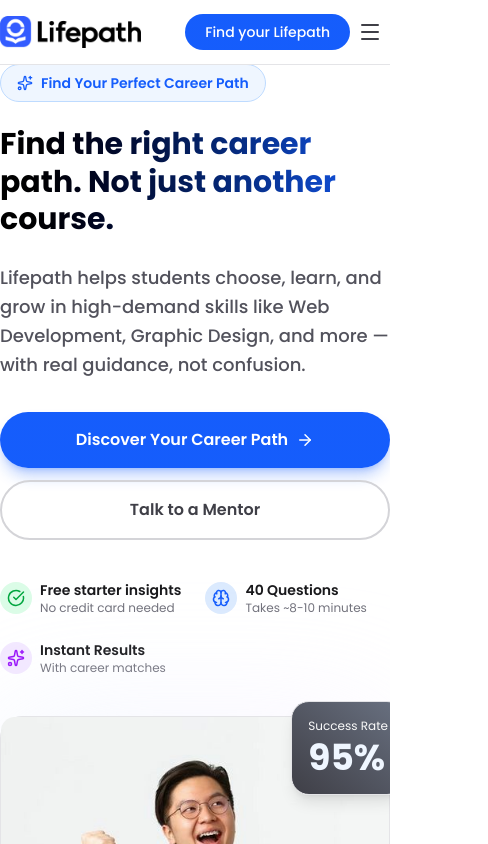
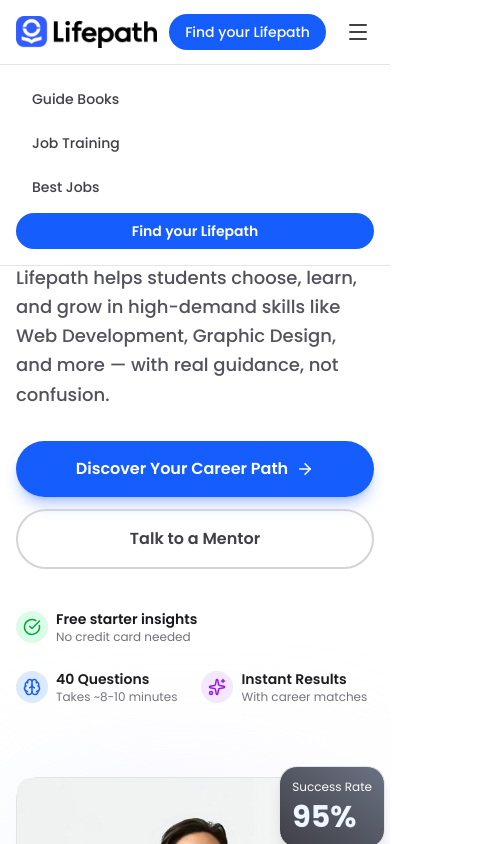
Before and after one commit to lifepathnepal/Lifepath-frontend, a Next.js app: page / in a window 390 px wide. Both pictures are taken after a click on the button 370 px from the left and 32 px from the top of the page. Shown: the top 844 px of the page, 488 px wide, since content can reach past the window. Built offline with nearby package versions, Linux system fonts and the light colour scheme.

Commit message:
feat(responsiveness):check responsive

```diff
--- a/app/components/home/HeroSection.tsx
+++ b/app/components/home/HeroSection.tsx
@@ -7,8 +7,8 @@
 export default function HeroSection() {
   return (
     <section className="min-h-screen w-full mx-auto overflow-hidden bg-white">
-      <div className="max-w-6xl mx-auto pt-16 md:pt-24">
-        <div className="grid md:grid-cols-2 gap-6 items-center">
+      <div className="max-w-6xl mx-auto px-4 sm:px-6 lg:px-8 pt-16 md:pt-24">
+        <div className="grid md:grid-cols-2 gap-8 lg:gap-12 items-center">
           {/* Left Content */}
           <div className="space-y-6">
             {/* Badge */}
@@ -105,16 +105,18 @@
           </div>
 
           {/* Right Content - Image/Visual */}
-          <div className="relative">
+          <div className="relative mt-6 md:mt-0">
             {/* Decorative Background */}
             <div className="absolute inset-0 bg-linear-to-br from-blue-100 via-purple-100 to-blue-100 rounded-3xl opacity-40 blur-3xl"></div>
 
             {/* Main Image Container */}
             <div className="relative bg-white rounded-3xl border border-zinc-200">
               {/* Stats Card Overlay */}
-              <div className="absolute -top-4 -right-4 bg-linear-to-tr from-zinc-700 to-gray-500 rounded-2xl shadow-lg p-4 border border-zinc-200 z-10">
+              <div className="absolute -top-3 -right-3 md:-top-4 md:-right-4 bg-linear-to-tr from-zinc-700 to-gray-500 rounded-2xl shadow-lg p-3 md:p-4 border border-zinc-200 z-10">
                 <p className="text-xs text-zinc-50 mb-1">Success Rate</p>
-                <p className="text-4xl font-bold text-blue-50">95%</p>
+                <p className="text-3xl md:text-4xl font-bold text-blue-50">
+                  95%
+                </p>
               </div>
 
               {/* Image */}
--- a/app/components/layout/Footer.tsx
+++ b/app/components/layout/Footer.tsx
@@ -52,14 +52,14 @@
 
   return (
     <footer className="bg-white">
-      <div className="max-w-6xl mx-auto">
+      <div className="max-w-6xl mx-auto px-4 sm:px-6 lg:px-8">
         {/* Top Section */}
 
         {/* Divider */}
         <div className="border-t border-zinc-200"></div>
 
         {/* Footer Links */}
-        <div className="py-16 grid grid-cols-2 md:grid-cols-3 lg:grid-cols-5 gap-8">
+        <div className="py-12 md:py-16 grid grid-cols-1 sm:grid-cols-2 md:grid-cols-3 lg:grid-cols-5 gap-8">
           {footerColumns.map((column, index) => (
             <div key={index}>
               <h4 className="font-semibold text-blue-600 mb-6">
@@ -89,17 +89,17 @@
         <div className="border-t border-zinc-200"></div>
 
         {/* Copyright */}
-        <div className="py-8 text-center">
+        <div className="py-6 md:py-8 text-center">
           <p className="text-sm text-zinc-500">
             © 2026 LifePath Career Platform. All rights reserved.
           </p>
         </div>
 
         {/* Large Background Text */}
-        <div className="relative py-10 overflow-hidden w-fit mx-auto">
+        <div className="relative py-8 md:py-10 overflow-hidden w-full mx-auto">
           <div className="text-center">
             <h2
-              className="text-9xl md:text-[220px] font-black text-transparent"
+              className="text-[64px] sm:text-[90px] md:text-[160px] lg:text-[220px] font-black text-transparent"
               style={
                 {
                   WebkitTextStroke: "2px #2b37e3",
--- a/app/components/layout/Header.tsx
+++ b/app/components/layout/Header.tsx
@@ -10,10 +10,12 @@
   // Calendar,
 } from "lucide-react";
 import { useScrollDirection } from "@/app/hooks/useScrollDirection";
+import { useState } from "react";
 
 export default function Header() {
   const isVisible = useScrollDirection();
   const pathname = usePathname();
+  const [isMenuOpen, setIsMenuOpen] = useState(false);
   // const [searchValue, setSearchValue] = useState("");
   // const [isSearchOpen, setIsSearchOpen] = useState(false);
 
@@ -37,8 +39,8 @@
         isVisible ? "translate-y-0" : "-translate-y-full"
       }`}
     >
-      <nav className="max-w-6xl mx-auto">
-        <div className="flex items-center justify-between h-16">
+      <nav className="max-w-6xl mx-auto px-4 sm:px-6 lg:px-8">
+        <div className="flex items-center justify-between h-16 gap-3">
           {/* Logo */}
           <Link href={"/"} className="shrink-0 cursor-pointer">
             <Image
@@ -90,7 +92,7 @@
 
             <Link
               href="/personality-test"
-              className="relative flex items-center justify-center gap-1 px-5 py-2 text-white font-medium rounded-full whitespace-nowrap text-sm cursor-pointer overflow-hidden group"
+              className="relative flex items-center justify-center gap-1 px-4 sm:px-5 py-2 text-white font-medium rounded-full whitespace-nowrap text-sm cursor-pointer overflow-hidden group"
             >
               <div
                 className="absolute inset-0 bg-linear-to-r from-blue-600 to-blue-600 animate-[gradient_3s_ease-in-out_infinite] group-hover:paused "
@@ -116,11 +118,44 @@
           </div>
 
           {/* Mobile Menu Button */}
-          <button className="lg:hidden p-2 text-zinc-700 hover:bg-zinc-100 rounded-full transition-colors cursor-pointer">
+          <button
+            className="lg:hidden p-2 text-zinc-700 hover:bg-zinc-100 rounded-full transition-colors cursor-pointer"
+            aria-label="Toggle menu"
+            onClick={() => setIsMenuOpen((prev) => !prev)}
+          >
             <Menu size={24} />
           </button>
         </div>
       </nav>
+
+      {/* Mobile Menu */}
+      {isMenuOpen && (
+        <div className="lg:hidden border-t border-zinc-200 bg-white">
+          <div className="max-w-6xl mx-auto px-4 sm:px-6 lg:px-8 py-4 space-y-2">
+            {navItems.map((item) => (
+              <Link
+                key={item.href}
+                href={item.href}
+                onClick={() => setIsMenuOpen(false)}
+                className={`block px-4 py-2 rounded-xl text-sm font-medium transition-colors ${
+                  pathname === item.href
+                    ? "bg-blue-50 text-blue-700"
+                    : "text-zinc-700 hover:bg-zinc-50"
+                }`}
+              >
+                {item.label}
+              </Link>
+            ))}
+            <Link
+              href="/personality-test"
+              onClick={() => setIsMenuOpen(false)}
+              className="block text-center px-4 py-2 rounded-full bg-blue-600 text-white text-sm font-semibold hover:bg-blue-700"
+            >
+              Find your Lifepath
+            </Link>
+          </div>
+        </div>
+      )}
 
       {/* Search Modal/Popup */}
       {/* {isSearchOpen && (
```
